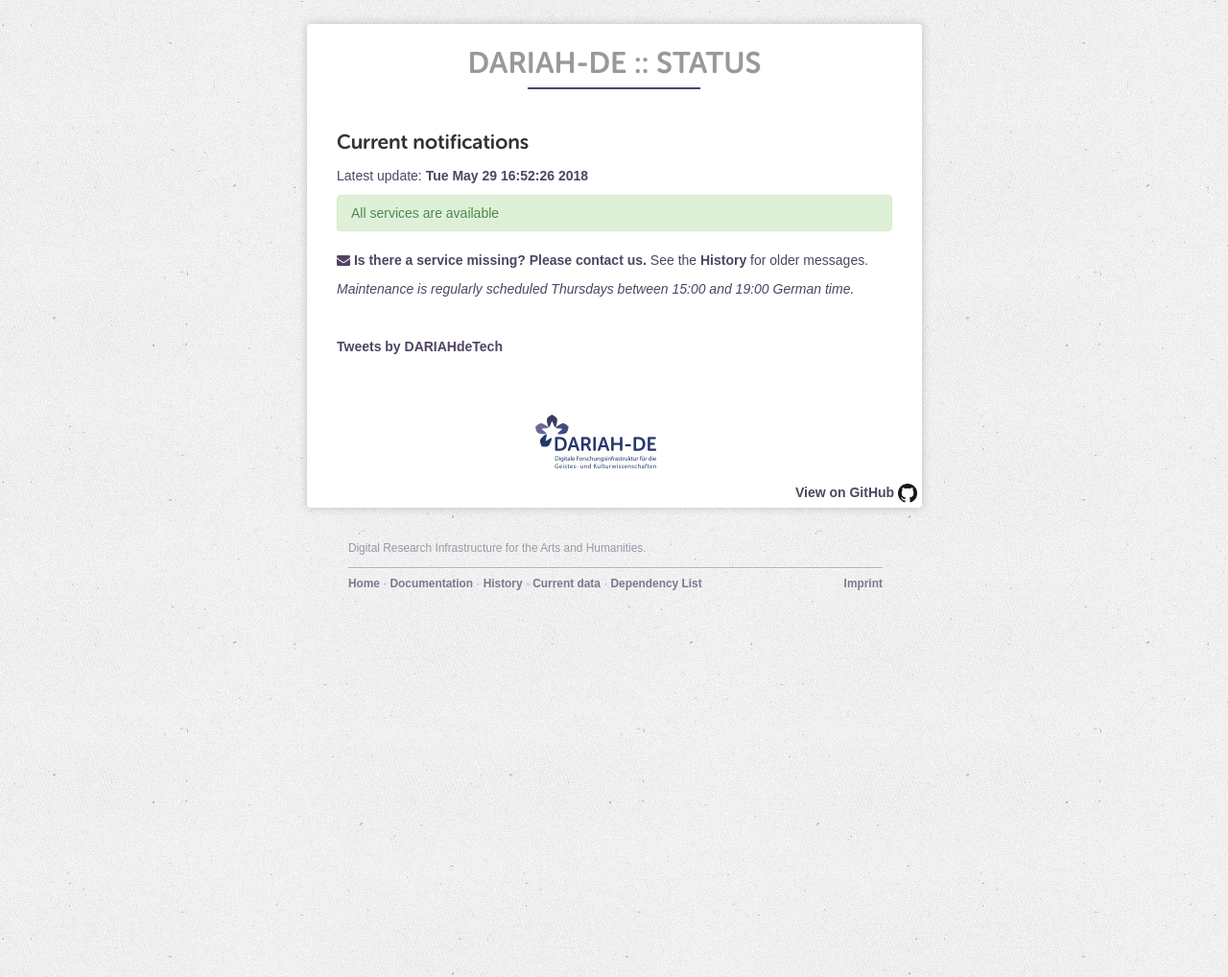
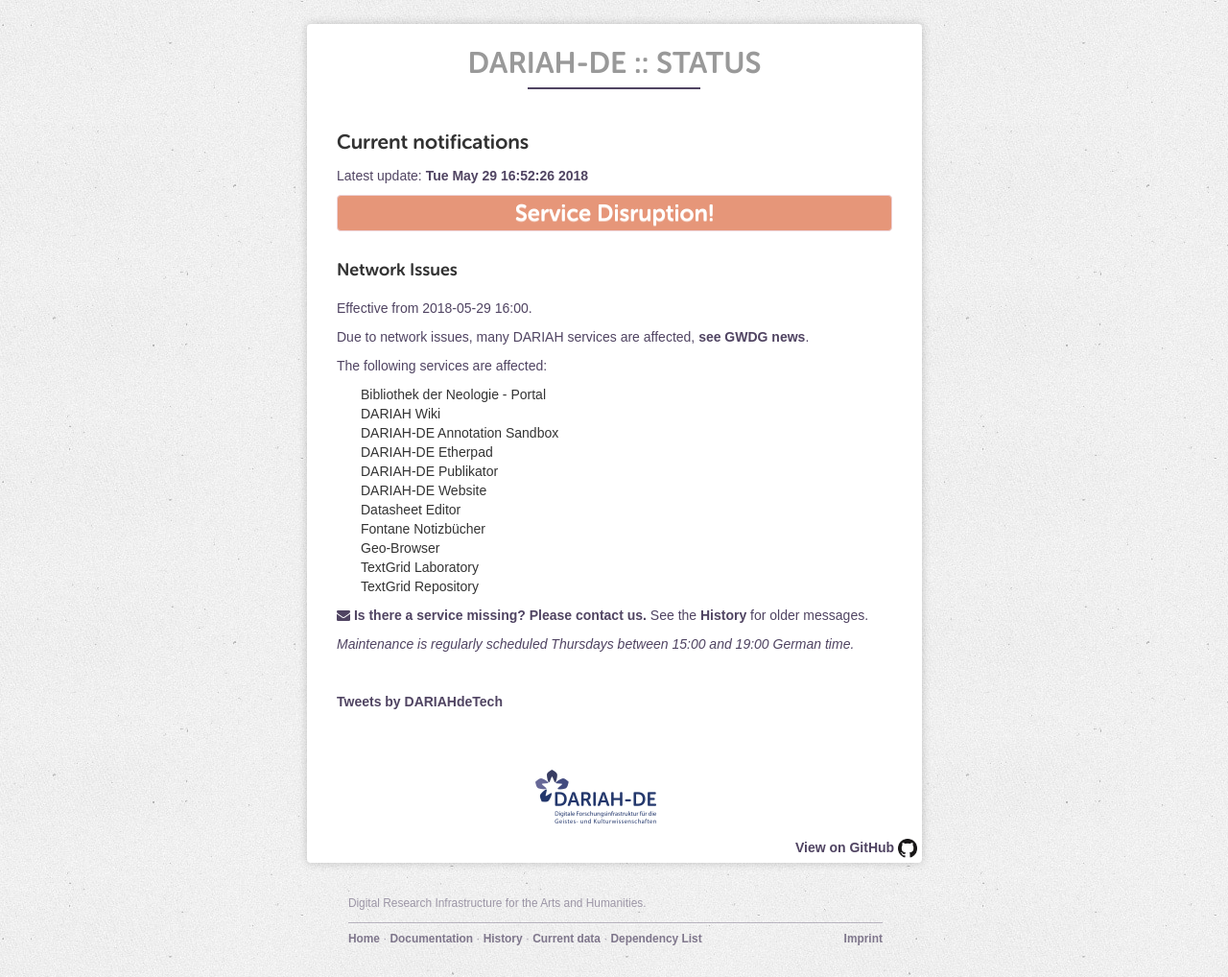
Before and after one commit to DARIAH-DE/status, a Jekyll site: the page built from index.md, in a window 1280 px wide. Shown: the whole page at 96% size. Built offline with Jekyll 4.4.1, drawn with Linux system fonts in a browser that asks for light colours; comment, search, counter and statistics services are not loaded.

Commit message:
Network outage

```diff
--- a/_data/outages.yaml
+++ b/_data/outages.yaml
@@ -1,4 +1,10 @@
 ---
+- title: 'Network Issues'
+  description: 'Due to network issues, many DARIAH services are affected, [see GWDG news](https://info.gwdg.de/news/stoerung-netzwerk-4/).'
+  date_start: '2018-05-29 16:00'
+  affected:
+    - '/infrastructure/gwdg-esx'
+    - '/infrastructure/gwdg-cloud'
 - title: 'Performance Issues'
   description: 'Due to hardware issues, performance issues for all DARIAH services are possible [throughout the week](https://info.gwdg.de/news/wartungsarbeiten-netapp/).'
   date_start: '2017-07-24 15:20'
```
